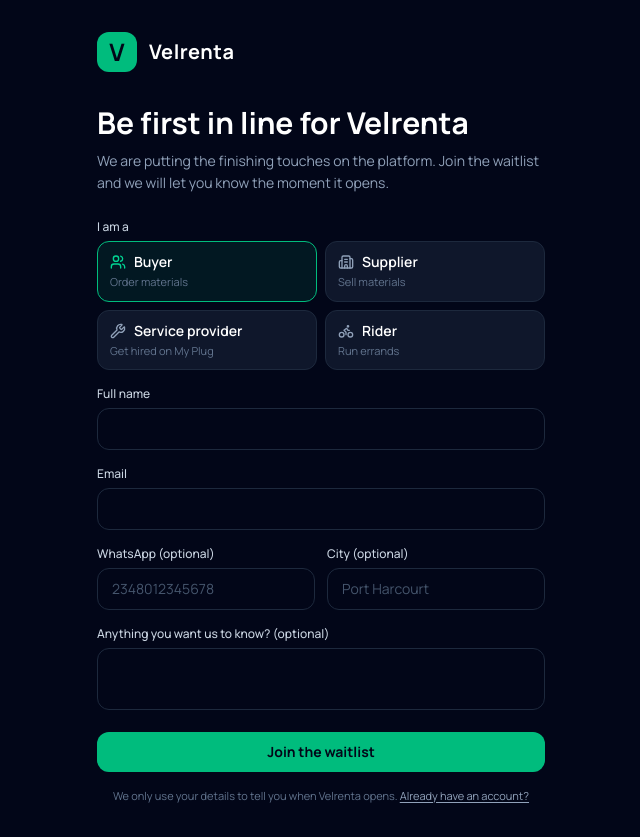
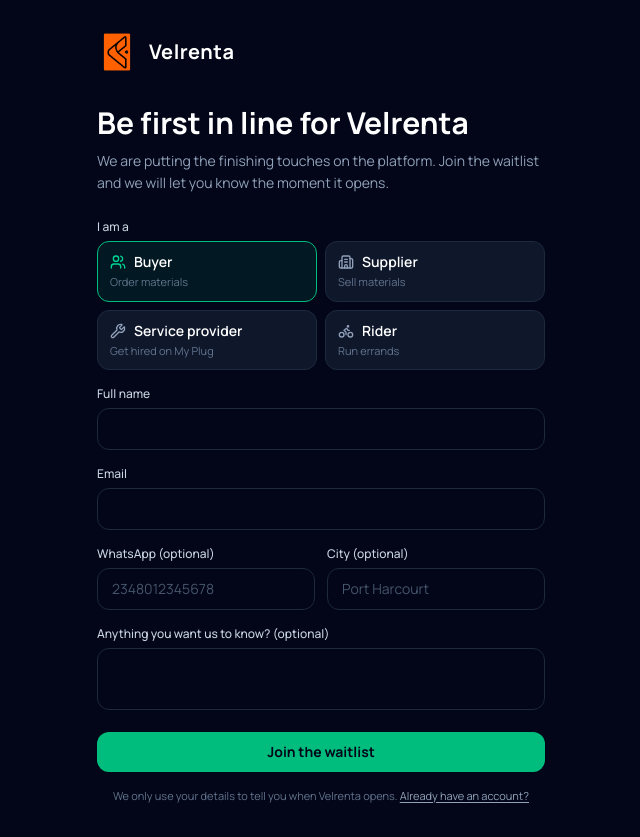
Before and after one commit to kalishakpan-dot/Velrenta, a Next.js app: page /waitlist in a window 1280 px wide. Shown: the whole page, without its empty margins (319-959 px from the left). Built offline with nearby package versions, Linux system fonts and the light colour scheme; no server answers.

Commit message:
added our logo to waitlist

```diff
--- a/app/waitlist/page.tsx
+++ b/app/waitlist/page.tsx
@@ -7,6 +7,8 @@ import { useState } from 'react';
 import Link from 'next/link';
 import { Loader2, AlertCircle, CheckCircle2, Users, Building2, Wrench, Bike, ArrowLeft } from 'lucide-react';
 import { supabase } from '../lib/supabaseClient';
+import Image from 'next/image';
+
 
 type Role = 'buyer' | 'supplier' | 'provider' | 'rider';
 
@@ -77,9 +79,14 @@ export default function WaitlistPage() {
         <div className="min-h-screen w-full bg-slate-950 text-white flex items-center justify-center p-5 sm:p-8">
             <div className="w-full max-w-md">
                 <div className="flex items-center gap-3 mb-8">
-          <div className="h-10 w-10 rounded-xl bg-emerald-500 flex items-center justify-center font-bold text-slate-950 text-2xl">
-            V
-          </div>
+                    <Image
+                        src="/logoo.png"
+                        alt="Velrenta Logo"
+                        width={40}
+                        height={40}
+                        priority
+                        className="h-10 w-10 rounded-xl object-contain"
+                    />
                     <span className="text-xl font-bold tracking-wide">Velrenta</span>
                 </div>
 
@@ -131,8 +138,7 @@ export default function WaitlistPage() {
                                                 type="button"
                                                 aria-pressed={on}
                                                 onClick={() => setRole(key)}
-                        className={`text-left rounded-xl border px-3 py-2.5 transition ${
-                          on
+                                                className={`text-left rounded-xl border px-3 py-2.5 transition ${on
                                                         ? 'border-emerald-500 bg-emerald-500/10'
                                                         : 'border-slate-800 bg-slate-900 hover:border-slate-600'
                                                     }`}
```
Also changed, not shown: public/logoo.png (added). Lines whose indentation alone changed are shown as unchanged.
